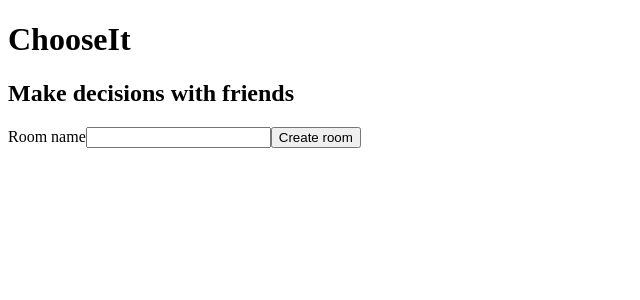
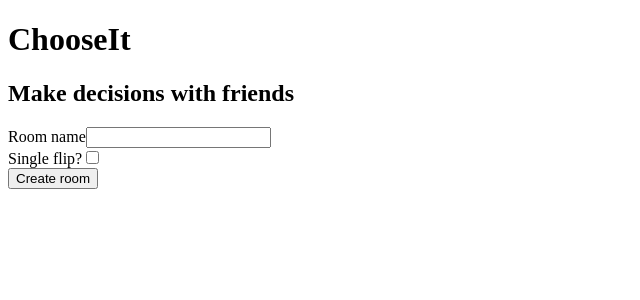
Before and after one commit to tkindy/chooseit-frontend, a React (Create React App) app: page / in a window 1280 px wide. Shown: the top 300 px of the page, without its empty margins (0-640 px from the left). Built offline with nearby package versions, Linux system fonts and the light colour scheme; no server answers.

Commit message:
Allow restricting rooms to a single flip

```diff
--- a/src/api.ts
+++ b/src/api.ts
@@ -4,11 +4,11 @@ import { RoomView } from './model';
 const baseUrl = process.env.REACT_APP_BASE_URL;
 const roomBaseUrl = `${baseUrl}/rooms`;
 
-const createRoom = (name: string): Promise<RoomView> => {
+const createRoom = (name: string, singleFlip: boolean): Promise<RoomView> => {
   const options = {
     method: 'POST',
     url: `${roomBaseUrl}`,
-    qs: { name },
+    qs: { name, singleFlip },
     json: true,
   };
   return request(options);
--- a/src/home.tsx
+++ b/src/home.tsx
@@ -5,7 +5,8 @@ import { withHeader } from './common';
 
 interface HomeState {
   id: string | undefined,
-  newName: string
+  newName: string,
+  singleFlip: boolean,
 }
 
 class Home extends React.Component<{}, HomeState> {
@@ -14,7 +15,8 @@ class Home extends React.Component<{}, HomeState> {
 
     this.state = {
       id: undefined,
-      newName: ""
+      newName: "",
+      singleFlip: false,
     };
   }
 
@@ -25,23 +27,37 @@ class Home extends React.Component<{}, HomeState> {
 
     return (
       <div>
-        <label>Room name
+        <div>
+          <label>
+            Room name
             <input
               type="text"
               onChange={(event) => this.setState({ newName: event.target.value })}
             />
           </label>
+        </div>
+        <div>
+          <label>
+            Single flip?
+          <input
+              type="checkbox"
+              onChange={(event) => this.setState({ singleFlip: event.target.checked })}
+            />
+          </label>
+        </div>
+        <div>
           <button
-          onClick={() => this.handleNewRoom(this.state.newName)}
+            onClick={() => this.handleNewRoom(this.state.newName, this.state.singleFlip)}
           >
             Create room
         </button>
         </div>
+      </div>
     );
   }
 
-  handleNewRoom(name: string) {
-    api.createRoom(name)
+  handleNewRoom(name: string, singleFlip: boolean) {
+    api.createRoom(name, singleFlip)
       .then(room => {
         this.setState({ id: room.id });
       });
```
Lines whose indentation alone changed are shown as unchanged.
